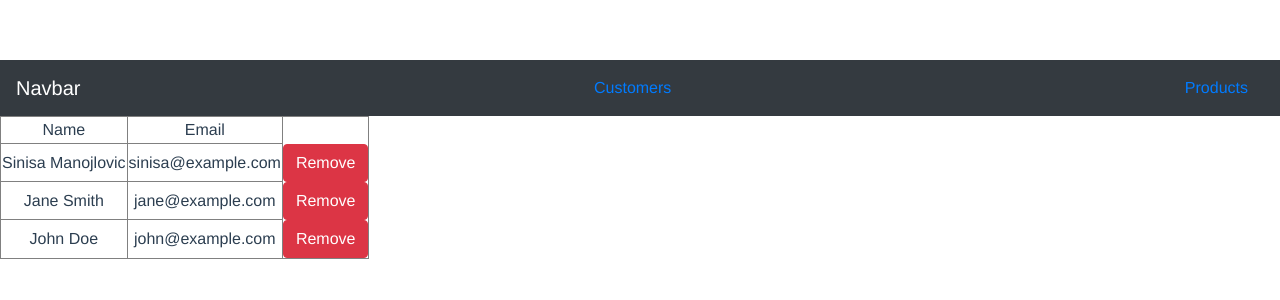
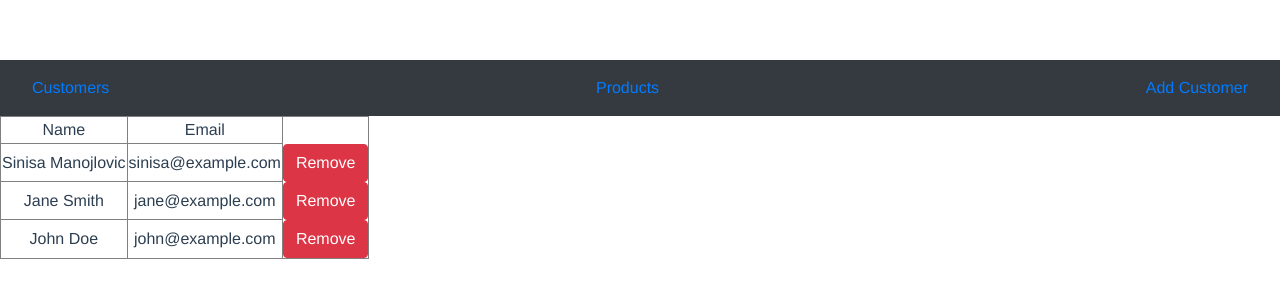
Before and after one commit to sinisam92/vue-store-app, a Vue app: page /#/customers in a window 1280 px wide. Shown: the top 300 px of the page. Built offline with nearby package versions, Linux system fonts and the light colour scheme.

Commit message:
Zadatak 3

```diff
--- a/src/App.vue
+++ b/src/App.vue
@@ -12,6 +12,7 @@ import HelloWorld from './components/HelloWorld.vue';
 import AppCustomers from './components/AppCustomers.vue';
 import AppProducts from './components/AppProducts.vue';
 import NavBar from './components/NavBar.vue';
+import AddCustomer from './components/AddCustomer.vue';
 
 export default {
   name: 'app',
@@ -19,7 +20,8 @@ export default {
     HelloWorld,
     AppCustomers,
     AppProducts,
-    NavBar
+    NavBar,
+    AddCustomer
 
   }
 }
--- /dev/null
+++ b/src/components/AddCustomer.vue
@@ -0,0 +1,27 @@
+<template>
+    <div>
+        <h2>Add new customer</h2>
+        <form @submit.prevent="addCustomer">
+            <input v-model="newCustomer.name" type="text" placeholder="Name">
+            <input v-model="newCustomer.email" type="text" placeholder="Email">
+            <button class="btn btn-primary" type="sumbit">Add customer</button>
+        </form>
+    </div>
+</template>
+
+<script>
+import CustomerService from '../services/CustomerService';
+
+export default {
+    data() {
+        return {
+            newCustomer: {},
+        }
+    },
+    methods: {
+        addCustomer(customer) {
+            CustomerService.add(customer)
+        }
+    }
+}
+</script>
--- a/src/components/NavBar.vue
+++ b/src/components/NavBar.vue
@@ -1,9 +1,9 @@
 <template>
     <div>
         <nav class="navbar navbar-dark bg-dark">
-            <a class="navbar-brand" href="#">Navbar</a>
             <router-link class="nav-link" to="customers">Customers</router-link>
             <router-link class="nav-link" to="products">Products</router-link>
+            <router-link class="nav-link" to="add-customer">Add Customer</router-link>
 
         </nav>
     </div>
--- a/src/main.js
+++ b/src/main.js
@@ -3,6 +3,7 @@ import App from './App.vue';
 import VueRouter from 'vue-router';
 import AppCustomers from './components/AppCustomers.vue';
 import AppProducts from './components/AppProducts.vue';
+import AddCustomer from './components/AddCustomer.vue';;
 
 Vue.config.productionTip = false
 
@@ -10,8 +11,9 @@ Vue.use(VueRouter);
 
 const routes = [
   {path: '/', redirect: '/customers'},
-  {path: '/customers', component: AppCustomers},
-  {path: '/products', component: AppProducts}
+  {path: '/customers', component: AppCustomers, name: 'customers'},
+  {path: '/products', component: AppProducts, name: 'products'},
+  {path: '/add-customer', component: AddCustomer}
 ];
 
 const router = new VueRouter({
```
